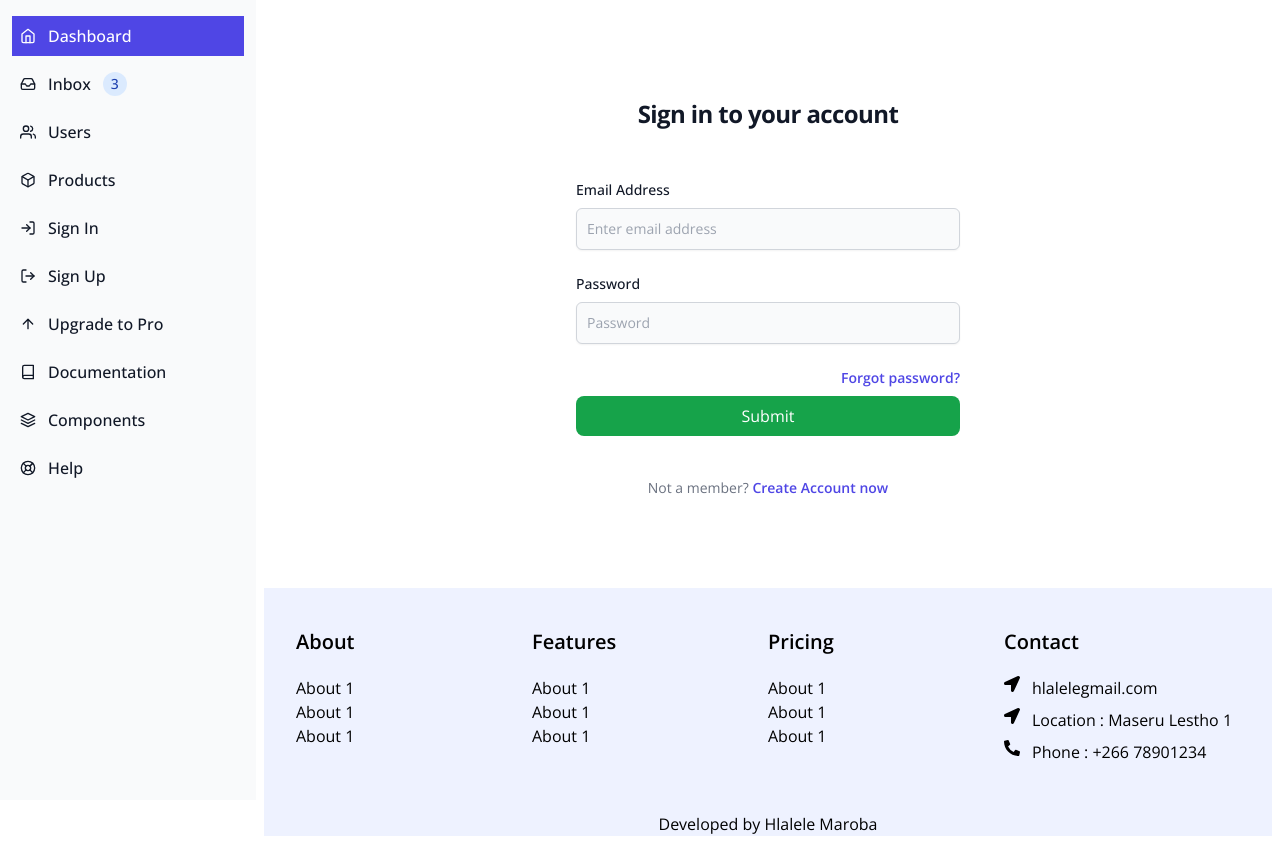
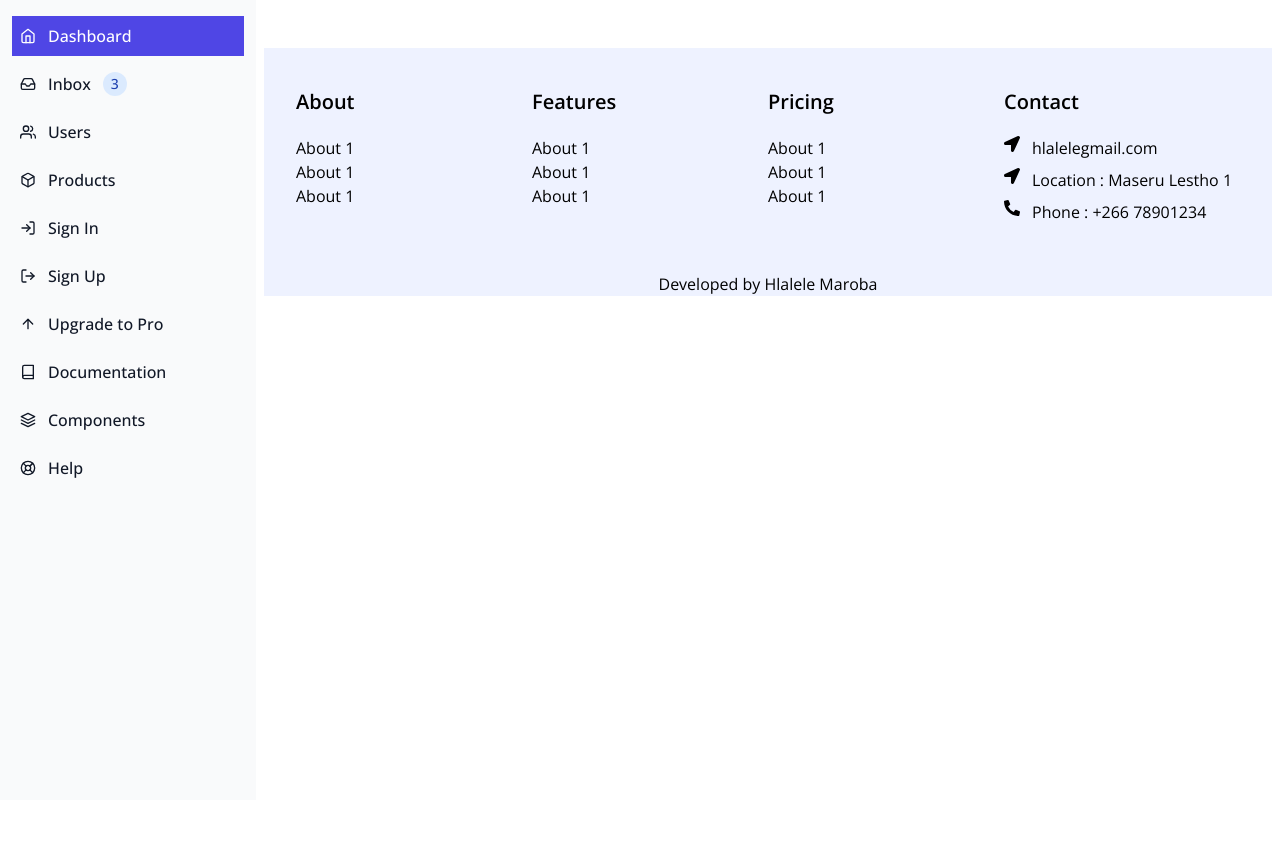
Before and after one commit to HMaroba/nextjs-tailwind, a Next.js app: page / in a window 1280 px wide. After the commit the page ends 800 px from the top, so only its background shows below. Built offline with nearby package versions, Linux system fonts and the light colour scheme.

Commit message:
Added table

```diff
--- a/src/app/page.tsx
+++ b/src/app/page.tsx
@@ -1,10 +1,10 @@
-import Login from "./pages/auth/login/page";
+import Home from "./pages/Home/page";
 
 
-export default function Home() {
+export default function HomePage() {
   return (
     <main>
-      <Login />
+      <Home />
     </main>
   )
 }
--- /dev/null
+++ b/src/app/pages/Home/page.tsx
@@ -0,0 +1,9 @@
+'use client'
+
+export default function Home(){
+    return(
+        <>
+
+        </>
+    )
+}
```
